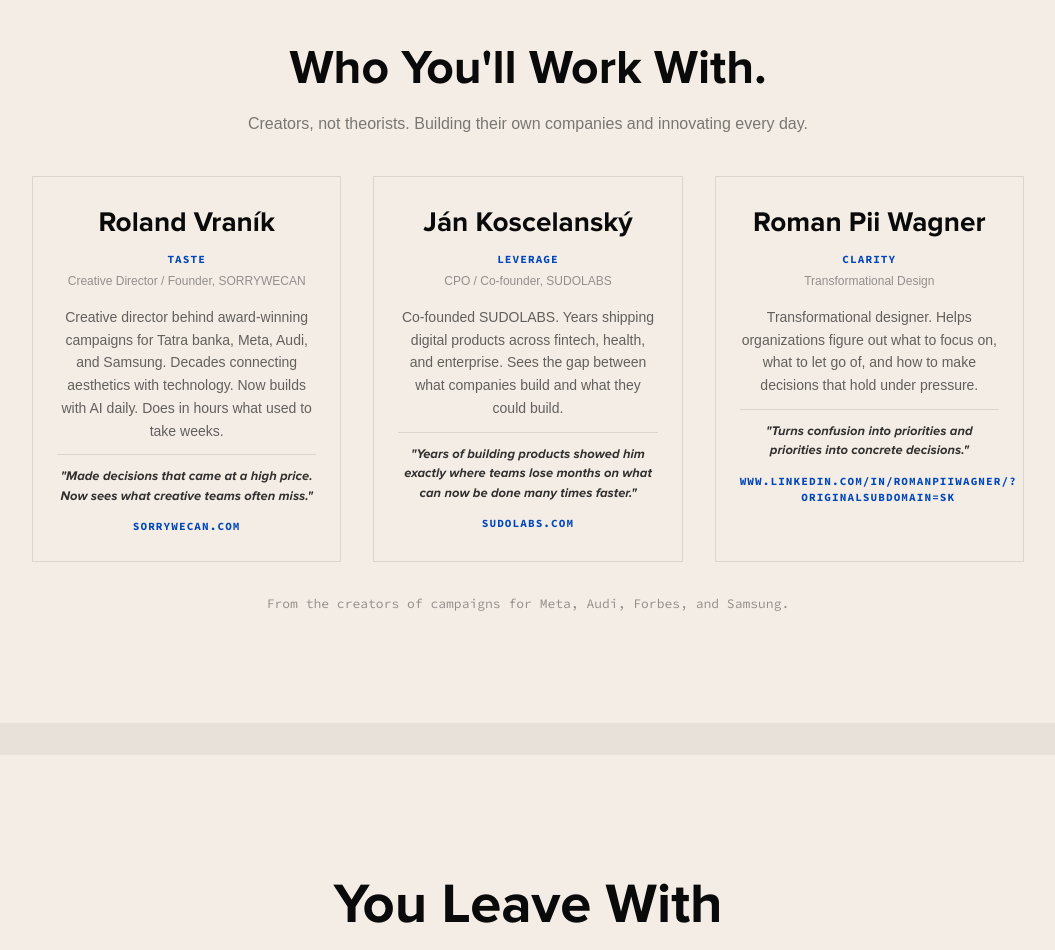
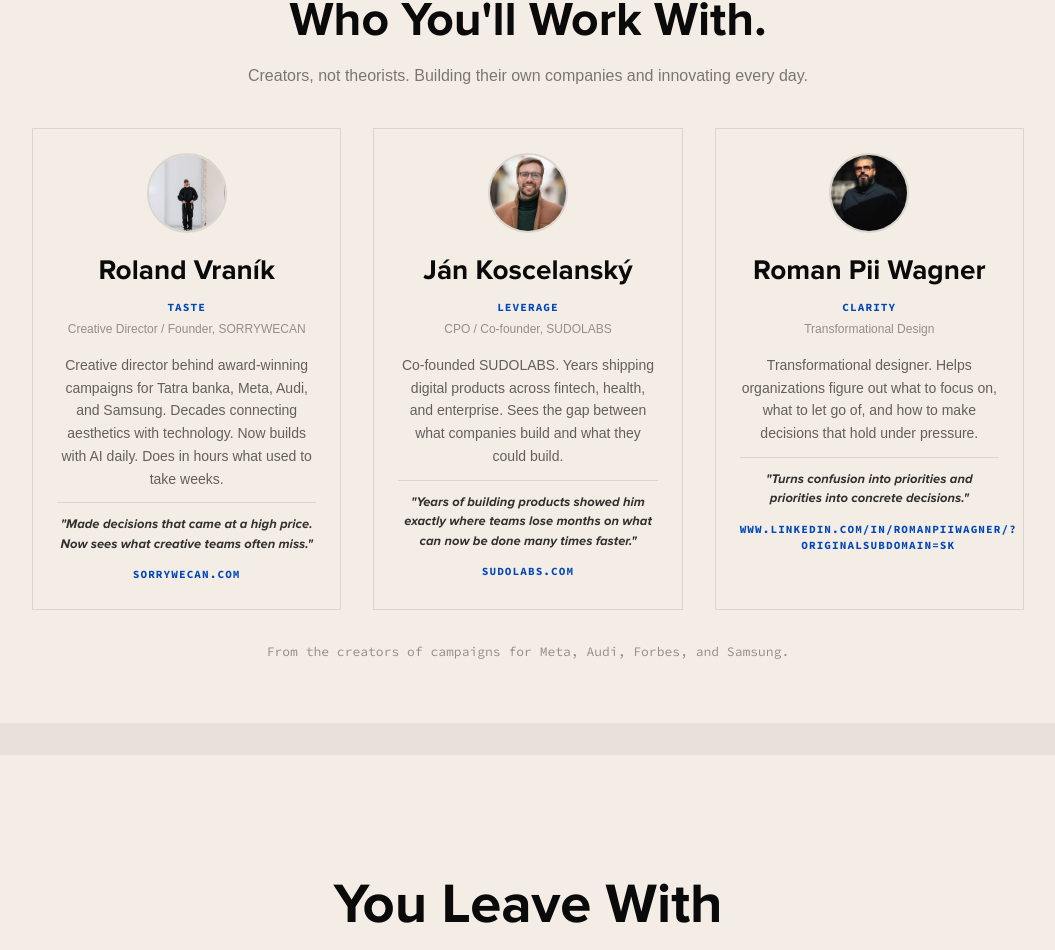
Before and after one commit to princeofwellness/researchlab, a Next.js app: page /corporate/onepager in a window 1280 px wide. Shown: the part 3437-4387 px from the top of the page, without its empty margins (112-1167 px from the left). Built offline with nearby package versions, Linux system fonts and the light colour scheme; a web font is replaced by a local one.

Commit message:
feat: add founder photos to both onepagers

```diff
--- a/src/app/corporate/onepager/page.tsx
+++ b/src/app/corporate/onepager/page.tsx
@@ -49,9 +49,9 @@
                  subtitle: "Creators, not theorists. Building their own companies and innovating every day.",
                 trust: "From the creators of campaigns for Meta, Audi, Forbes, and Samsung.",
                 cards: [
-                    { name: "Roland Vraník", role: "TASTE", company: "Creative Director / Founder, SORRYWECAN", tagline: "Made decisions that came at a high price. Now sees what creative teams often miss.", bio: "Creative director behind award-winning campaigns for Tatra banka, Meta, Audi, and Samsung. Decades connecting aesthetics with technology. Now builds with AI daily. Does in hours what used to take weeks.", url: "https://sorrywecan.com/" },
-                    { name: "Ján Koscelanský", role: "LEVERAGE", company: "CPO / Co-founder, SUDOLABS", tagline: "Years of building products showed him exactly where teams lose months on what can now be done many times faster.", bio: "Co-founded SUDOLABS. Years shipping digital products across fintech, health, and enterprise. Sees the gap between what companies build and what they could build.", url: "https://sudolabs.com/" },
-                     { name: "Roman Pii Wagner", role: "CLARITY", company: "Transformational Design", tagline: "Turns confusion into priorities and priorities into concrete decisions.", bio: "Transformational designer. Helps organizations figure out what to focus on, what to let go of, and how to make decisions that hold under pressure.", url: "https://www.linkedin.com/in/romanpiiwagner/?originalSubdomain=sk" }
+                    { name: "Roland Vraník", role: "TASTE", company: "Creative Director / Founder, SORRYWECAN", tagline: "Made decisions that came at a high price. Now sees what creative teams often miss.", bio: "Creative director behind award-winning campaigns for Tatra banka, Meta, Audi, and Samsung. Decades connecting aesthetics with technology. Now builds with AI daily. Does in hours what used to take weeks.", url: "https://sorrywecan.com/", image: "/founders/roland.jpg" },
+                    { name: "Ján Koscelanský", role: "LEVERAGE", company: "CPO / Co-founder, SUDOLABS", tagline: "Years of building products showed him exactly where teams lose months on what can now be done many times faster.", bio: "Co-founded SUDOLABS. Years shipping digital products across fintech, health, and enterprise. Sees the gap between what companies build and what they could build.", url: "https://sudolabs.com/", image: "/founders/jan.jpg" },
+                     { name: "Roman Pii Wagner", role: "CLARITY", company: "Transformational Design", tagline: "Turns confusion into priorities and priorities into concrete decisions.", bio: "Transformational designer. Helps organizations figure out what to focus on, what to let go of, and how to make decisions that hold under pressure.", url: "https://www.linkedin.com/in/romanpiiwagner/?originalSubdomain=sk", image: "/founders/roman.jpg" }
                 ]
             },
              outcome: {
@@ -128,9 +128,9 @@
                  subtitle: "Tvorcovia, nie teoretici. Budujú vlastné firmy a inovujú každý deň.",
                 trust: "Od tvorcov kampaní pre Meta, Audi, Forbes a Samsung.",
                 cards: [
-                     { name: "Roland Vraník", role: "VKUS", company: "Creative Director / Zakladateľ, SORRYWECAN", tagline: "Prešiel si rozhodnutiami, ktoré mali vysokú cenu. Dnes vidí to, čo kreatívnym tímom často uniká.", bio: "Kreatívny riaditeľ za oceňovanými kampaňami pre Tatra banku, Meta, Audi a Samsung. Dekády na priesečníku estetiky a technológie. Dnes buduje s AI denne. Robí za hodiny, čo kedysi trvalo týždne.", url: "https://sorrywecan.com/" },
-                     { name: "Ján Koscelanský", role: "VYUŽITIE", company: "CPO / Spoluzakladateľ, SUDOLABS", tagline: "Po rokoch v developmente presne vie, kde tímy trávia mesiace nad niečím, čo sa dnes dá zvládnuť mnohonásobne rýchlejšie.", bio: "Spoluzakladateľ SUDOLABS. Roky dodávania digitálnych produktov naprieč fintechom, zdravotníctvom a enterprise. Vidí priepasť medzi tým, čo firmy stavajú a čo by stavať mohli.", url: "https://sudolabs.com/" },
-                      { name: "Roman Pii Wagner", role: "JASNOSŤ", company: "Transformačný dizajnér", tagline: "Mení zmätok na priority a priority na konkrétne rozhodnutia.", bio: "Transformačný dizajnér. Pomáha organizáciám zistiť, na čo sa sústrediť, čo pustiť a ako robiť rozhodnutia, ktoré vydržia pod tlakom.", url: "https://www.linkedin.com/in/romanpiiwagner/?originalSubdomain=sk" }
+                     { name: "Roland Vraník", role: "VKUS", company: "Creative Director / Zakladateľ, SORRYWECAN", tagline: "Prešiel si rozhodnutiami, ktoré mali vysokú cenu. Dnes vidí to, čo kreatívnym tímom často uniká.", bio: "Kreatívny riaditeľ za oceňovanými kampaňami pre Tatra banku, Meta, Audi a Samsung. Dekády na priesečníku estetiky a technológie. Dnes buduje s AI denne. Robí za hodiny, čo kedysi trvalo týždne.", url: "https://sorrywecan.com/", image: "/founders/roland.jpg" },
+                     { name: "Ján Koscelanský", role: "VYUŽITIE", company: "CPO / Spoluzakladateľ, SUDOLABS", tagline: "Po rokoch v developmente presne vie, kde tímy trávia mesiace nad niečím, čo sa dnes dá zvládnuť mnohonásobne rýchlejšie.", bio: "Spoluzakladateľ SUDOLABS. Roky dodávania digitálnych produktov naprieč fintechom, zdravotníctvom a enterprise. Vidí priepasť medzi tým, čo firmy stavajú a čo by stavať mohli.", url: "https://sudolabs.com/", image: "/founders/jan.jpg" },
+                      { name: "Roman Pii Wagner", role: "JASNOSŤ", company: "Transformačný dizajnér", tagline: "Mení zmätok na priority a priority na konkrétne rozhodnutia.", bio: "Transformačný dizajnér. Pomáha organizáciám zistiť, na čo sa sústrediť, čo pustiť a ako robiť rozhodnutia, ktoré vydržia pod tlakom.", url: "https://www.linkedin.com/in/romanpiiwagner/?originalSubdomain=sk", image: "/founders/roman.jpg" }
                 ]
             },
              outcome: {
@@ -319,6 +319,11 @@
                         <div className="grid grid-cols-1 md:grid-cols-3 gap-4 md:gap-8">
                             {t.founders.cards.map((card, i) => (
                                 <div key={i} className="text-center p-4 md:p-6 border border-black/10">
+                                    {card.image && (
+                                        <div className="w-16 h-16 md:w-20 md:h-20 rounded-full overflow-hidden mb-3 md:mb-4 mx-auto border-2 border-black/10">
+                                            <img src={card.image} alt={card.name} className="w-full h-full object-cover" />
+                                        </div>
+                                    )}
                                     <p className="font-bold text-[22px] md:text-[28px]">{card.name}</p>
                                     <p className="text-[10px] md:text-[11px] font-code-brand font-bold uppercase tracking-widest text-[#0047BB] mt-2">{card.role}</p>
                                     <p className="text-[11px] md:text-[12px] text-black/40 mt-1">{card.company}</p>
--- a/src/app/public/onepager/page.tsx
+++ b/src/app/public/onepager/page.tsx
@@ -58,9 +58,9 @@
                 subtitle: "Art. Product. Transformation.",
                 trust: "From the creators of campaigns for Meta, Audi, Forbes, and Samsung.",
                 cards: [
-                     { name: "Roland Vraník", role: "The Creative", company: "Creative Director / Founder, SORRYWECAN", bio: "Creative director behind award-winning campaigns for Tatra banka, Meta, Audi, and Samsung. Decades connecting aesthetics with technology. Now builds with AI daily. Does in hours what used to take weeks.", tagline: "Made decisions that came at a high price. Now sees what creative teams often miss.", url: "https://sorrywecan.com/" },
-                    { name: "Ján Koscelanský", role: "The Architect", company: "CPO / Co-founder, SUDOLABS", bio: "Co-founded SUDOLABS. Years shipping digital products across fintech, health, and enterprise. Sees the gap between what companies build and what they could build.", tagline: "Years of building products showed him exactly where teams lose months on what can now be done many times faster.", url: "https://sudolabs.com/" },
-                      { name: "Roman Pii Wagner", role: "The Navigator", company: "Transformational Design", bio: "Transformational designer. Helps organizations figure out what to focus on, what to let go of, and how to make decisions that hold under pressure.", tagline: "Turns confusion into priorities and priorities into concrete decisions.", url: "https://www.linkedin.com/in/romanpiiwagner/?originalSubdomain=sk" }
+                     { name: "Roland Vraník", role: "The Creative", company: "Creative Director / Founder, SORRYWECAN", bio: "Creative director behind award-winning campaigns for Tatra banka, Meta, Audi, and Samsung. Decades connecting aesthetics with technology. Now builds with AI daily. Does in hours what used to take weeks.", tagline: "Made decisions that came at a high price. Now sees what creative teams often miss.", url: "https://sorrywecan.com/", image: "/founders/roland.jpg" },
+                    { name: "Ján Koscelanský", role: "The Architect", company: "CPO / Co-founder, SUDOLABS", bio: "Co-founded SUDOLABS. Years shipping digital products across fintech, health, and enterprise. Sees the gap between what companies build and what they could build.", tagline: "Years of building products showed him exactly where teams lose months on what can now be done many times faster.", url: "https://sudolabs.com/", image: "/founders/jan.jpg" },
+                      { name: "Roman Pii Wagner", role: "The Navigator", company: "Transformational Design", bio: "Transformational designer. Helps organizations figure out what to focus on, what to let go of, and how to make decisions that hold under pressure.", tagline: "Turns confusion into priorities and priorities into concrete decisions.", url: "https://www.linkedin.com/in/romanpiiwagner/?originalSubdomain=sk", image: "/founders/roman.jpg" }
                 ]
             },
             details: {
@@ -131,9 +131,9 @@
                 subtitle: "Umenie. Produkt. Transformácia.",
                 trust: "Od tvorcov kampaní pre Meta, Audi, Forbes a Samsung.",
                 cards: [
-                     { name: "Roland Vraník", role: "Umelec", company: "Creative Director / Zakladateľ, SORRYWECAN", bio: "Kreatívny riaditeľ za oceňovanými kampaňami pre Tatra banku, Meta, Audi a Samsung. Dekády na priesečníku estetiky a technológie. Dnes buduje s AI denne. Robí za hodiny, čo kedysi trvalo týždne.", tagline: "Prešiel si rozhodnutiami, ktoré mali vysokú cenu. Dnes vidí to, čo kreatívnym tímom často uniká.", url: "https://sorrywecan.com/" },
-                    { name: "Ján Koscelanský", role: "Architekt", company: "CPO / Spoluzakladateľ, SUDOLABS", bio: "Spoluzakladateľ SUDOLABS. Roky dodávania digitálnych produktov naprieč fintechom, zdravotníctvom a enterprise. Vidí priepasť medzi tým, čo firmy stavajú a čo by stavať mohli.", tagline: "Po rokoch v developmente presne vie, kde tímy trávia mesiace nad niečím, čo sa dnes dá zvládnuť mnohonásobne rýchlejšie.", url: "https://sudolabs.com/" },
-                      { name: "Roman Pii Wagner", role: "Navigátor", company: "Transformačný dizajnér", bio: "Transformačný dizajnér. Pomáha organizáciám zistiť, na čo sa sústrediť, čo pustiť a ako robiť rozhodnutia, ktoré vydržia pod tlakom.", tagline: "Mení zmätok na priority a priority na konkrétne rozhodnutia.", url: "https://www.linkedin.com/in/romanpiiwagner/?originalSubdomain=sk" }
+                     { name: "Roland Vraník", role: "Umelec", company: "Creative Director / Zakladateľ, SORRYWECAN", bio: "Kreatívny riaditeľ za oceňovanými kampaňami pre Tatra banku, Meta, Audi a Samsung. Dekády na priesečníku estetiky a technológie. Dnes buduje s AI denne. Robí za hodiny, čo kedysi trvalo týždne.", tagline: "Prešiel si rozhodnutiami, ktoré mali vysokú cenu. Dnes vidí to, čo kreatívnym tímom často uniká.", url: "https://sorrywecan.com/", image: "/founders/roland.jpg" },
+                    { name: "Ján Koscelanský", role: "Architekt", company: "CPO / Spoluzakladateľ, SUDOLABS", bio: "Spoluzakladateľ SUDOLABS. Roky dodávania digitálnych produktov naprieč fintechom, zdravotníctvom a enterprise. Vidí priepasť medzi tým, čo firmy stavajú a čo by stavať mohli.", tagline: "Po rokoch v developmente presne vie, kde tímy trávia mesiace nad niečím, čo sa dnes dá zvládnuť mnohonásobne rýchlejšie.", url: "https://sudolabs.com/", image: "/founders/jan.jpg" },
+                      { name: "Roman Pii Wagner", role: "Navigátor", company: "Transformačný dizajnér", bio: "Transformačný dizajnér. Pomáha organizáciám zistiť, na čo sa sústrediť, čo pustiť a ako robiť rozhodnutia, ktoré vydržia pod tlakom.", tagline: "Mení zmätok na priority a priority na konkrétne rozhodnutia.", url: "https://www.linkedin.com/in/romanpiiwagner/?originalSubdomain=sk", image: "/founders/roman.jpg" }
                 ]
             },
             details: {
@@ -307,6 +307,11 @@
                         <div className="grid grid-cols-1 md:grid-cols-3 gap-4 md:gap-8">
                             {t.founders.cards.map((card, i) => (
                                 <div key={i} className="text-center p-4 md:p-6 border border-black/10">
+                                    {card.image && (
+                                        <div className="w-16 h-16 md:w-20 md:h-20 rounded-full overflow-hidden mb-3 md:mb-4 mx-auto border-2 border-black/10">
+                                            <img src={card.image} alt={card.name} className="w-full h-full object-cover" />
+                                        </div>
+                                    )}
                                     <p className="font-bold text-[22px] md:text-[28px]">{card.name}</p>
                                     <p className="text-[10px] md:text-[11px] font-code-brand font-bold uppercase tracking-widest text-[#0047BB] mt-2">{card.role}</p>
                                     <p className="text-[11px] md:text-[12px] text-black/40 mt-1">{card.company}</p>
```
